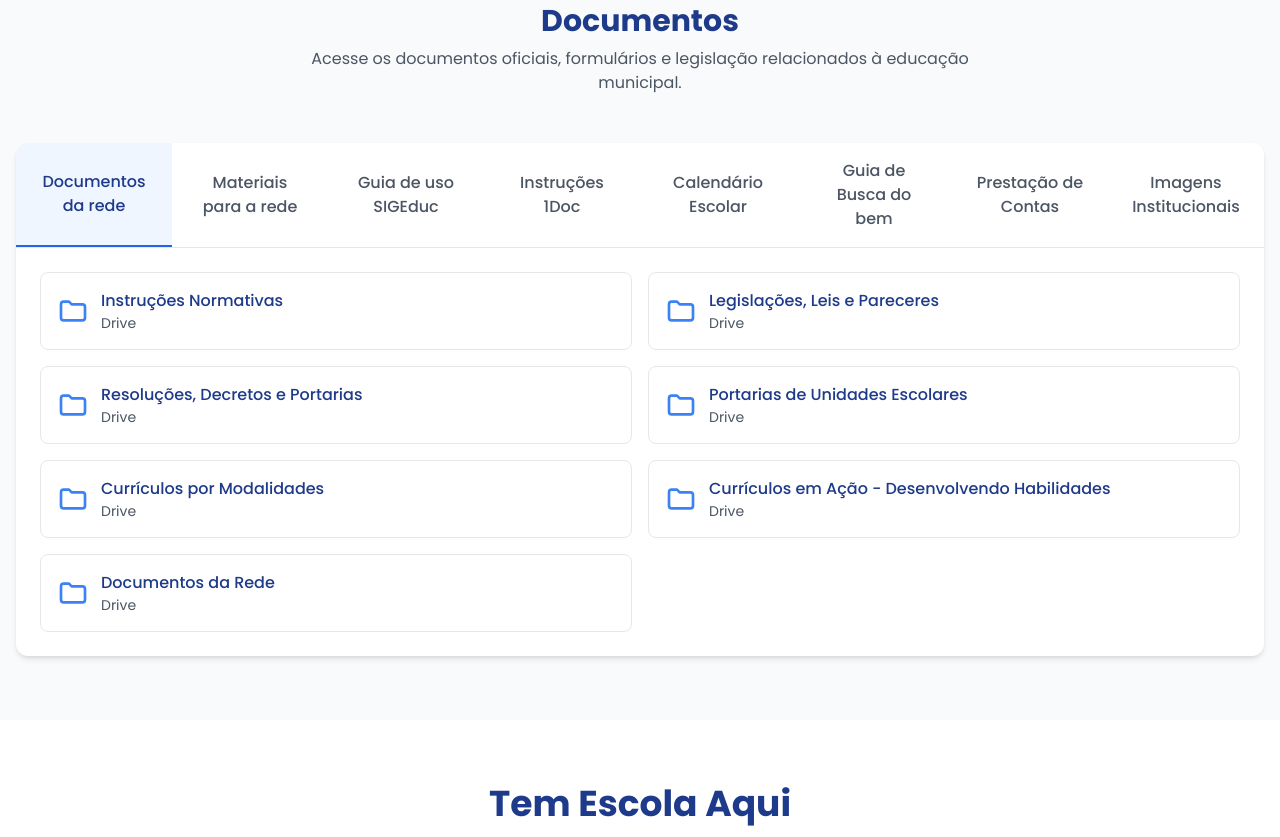
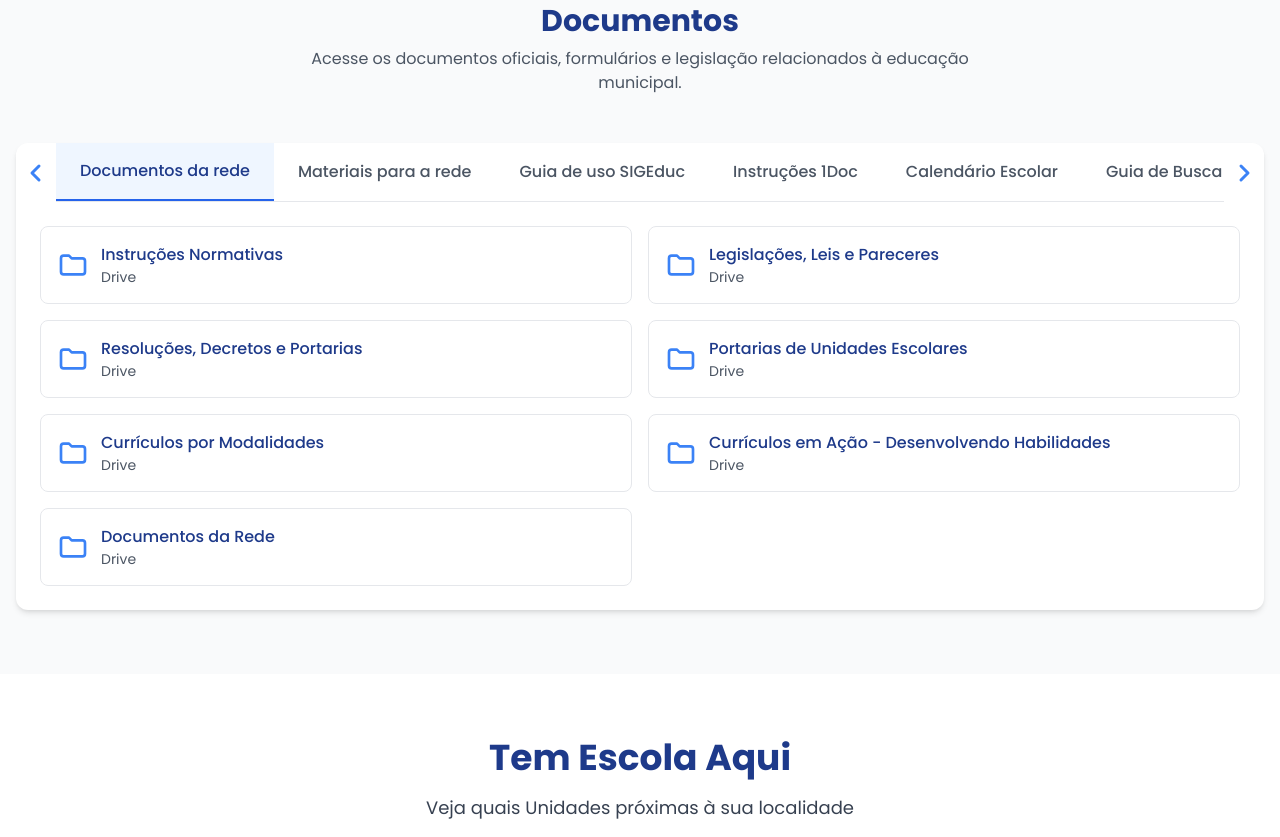
Before and after one commit to Alan-SEDUCE/SEDUC, a plain HTML site: page main.html in a window 1280 px wide. Shown: the part 1662-2499 px from the top of the page. Drawn offline with nearby package versions, Linux system fonts and the light colour scheme.

Commit message:
seta documentos

```diff
--- a/main.html
+++ b/main.html
@@ -52,6 +52,14 @@
 
       .accordion-content.active {
         max-height: 500px;
+      }
+
+      .no-scrollbar::-webkit-scrollbar {
+        display: none;
+      }
+      .no-scrollbar {
+        -ms-overflow-style: none;
+        scrollbar-width: none;
       }
     </style>
   </head>
@@ -528,6 +536,7 @@
         </div>
       </div>
     </section>
+
     <!-- Documents Section -->
     <section id="documentos" class="py-16 bg-gray-50">
       <div class="container mx-auto px-4">
@@ -540,54 +549,102 @@
         </div>
 
         <div class="bg-white rounded-xl shadow-md overflow-hidden">
-          <div class="flex border-b">
+          <div class="relative">
+            <!-- Left Arrow -->
             <button
-              class="tab-button py-4 px-6 font-medium text-blue-900 border-b-2 border-blue-600 bg-blue-50 flex-1 text-center"
+              id="scroll-left"
+              class="absolute left-0 top-1/2 transform -translate-y-1/2 z-10 p-2"
+            >
+              <svg
+                xmlns="http://www.w3.org/2000/svg"
+                class="h-6 w-6 text-blue-500"
+                fill="none"
+                viewBox="0 0 24 24"
+                stroke="currentColor"
+              >
+                <path
+                  stroke-linecap="round"
+                  stroke-linejoin="round"
+                  stroke-width="3"
+                  d="M15 19l-7-7 7-7"
+                />
+              </svg>
+            </button>
+
+            <!-- Tabs Container (Scrollable) -->
+            <div
+              id="tabs-scroll"
+              class="flex overflow-x-auto whitespace-nowrap no-scrollbar border-b mx-10"
+            >
+              <button
+                class="tab-button py-4 px-6 font-medium text-blue-900 border-b-2 border-blue-600 bg-blue-50 flex-shrink-0 text-center"
                 data-tab="documentos-rede"
               >
                 Documentos da rede
               </button>
               <button
-              class="tab-button py-4 px-6 font-medium text-gray-600 hover:text-blue-900 flex-1 text-center"
+                class="tab-button py-4 px-6 font-medium text-gray-600 hover:text-blue-900 flex-shrink-0 text-center"
                 data-tab="materiais-rede"
               >
                 Materiais para a rede
               </button>
               <button
-              class="tab-button py-4 px-6 font-medium text-gray-600 hover:text-blue-900 flex-1 text-center"
+                class="tab-button py-4 px-6 font-medium text-gray-600 hover:text-blue-900 flex-shrink-0 text-center"
                 data-tab="guia-sigeduc"
               >
                 Guia de uso SIGEduc
               </button>
               <button
-              class="tab-button py-4 px-6 font-medium text-gray-600 hover:text-blue-900 flex-1 text-center"
+                class="tab-button py-4 px-6 font-medium text-gray-600 hover:text-blue-900 flex-shrink-0 text-center"
                 data-tab="instrucoes-1doc"
               >
                 Instruções 1Doc
               </button>
               <button
-              class="tab-button py-4 px-6 font-medium text-gray-600 hover:text-blue-900 flex-1 text-center"
-              data-tab="calendario"
+                class="tab-button py-4 px-6 font-medium text-gray-600 hover:text-blue-900 flex-shrink-0 text-center"
+                data-tab="calendario-2025"
               >
                 Calendário Escolar
               </button>
               <button
-              class="tab-button py-4 px-6 font-medium text-gray-600 hover:text-blue-900 flex-1 text-center"
+                class="tab-button py-4 px-6 font-medium text-gray-600 hover:text-blue-900 flex-shrink-0 text-center"
                 data-tab="guia-busca"
               >
                 Guia de Busca do bem
               </button>
               <button
-              class="tab-button py-4 px-6 font-medium text-gray-600 hover:text-blue-900 flex-1 text-center"
+                class="tab-button py-4 px-6 font-medium text-gray-600 hover:text-blue-900 flex-shrink-0 text-center"
                 data-tab="prestacao-contas"
               >
                 Prestação de Contas
               </button>
               <button
-              class="tab-button py-4 px-6 font-medium text-gray-600 hover:text-blue-900 flex-1 text-center"
+                class="tab-button py-4 px-6 font-medium text-gray-600 hover:text-blue-900 flex-shrink-0 text-center"
                 data-tab="imagens-institucionais"
               >
                 Imagens Institucionais
+              </button>
+            </div>
+
+            <!-- Right Arrow -->
+            <button
+              id="scroll-right"
+              class="absolute right-0 top-1/2 transform -translate-y-1/2 z-10 p-2"
+            >
+              <svg
+                xmlns="http://www.w3.org/2000/svg"
+                class="h-6 w-6 text-blue-500"
+                fill="none"
+                viewBox="0 0 24 24"
+                stroke="currentColor"
+              >
+                <path
+                  stroke-linecap="round"
+                  stroke-linejoin="round"
+                  stroke-width="3"
+                  d="M9 5l7 7-7 7"
+                />
+              </svg>
             </button>
           </div>
 
@@ -1020,7 +1077,7 @@
           </div>
 
           <!-- Tab Content: Calendário Escolar -->
-          <div class="tab-content p-6">
+          <div id="calendario-2025" class="tab-content p-6">
             <div class="grid grid-cols-1 md:grid-cols-2 gap-4">
               <a
                 href="https://drive.google.com/file/d/18iv28tFa-vGopjQq6FB-5nUZTCDAFQgt/view?usp=sharing"
@@ -1946,6 +2003,15 @@
 
       mobileMenuButton.addEventListener("click", () => {
         menu.classList.toggle("hidden");
+      });
+
+      //Tab arrows
+      const scrollContainer = document.getElementById("tabs-scroll");
+      document.getElementById("scroll-left").addEventListener("click", () => {
+        scrollContainer.scrollBy({ left: -150, behavior: "smooth" });
+      });
+      document.getElementById("scroll-right").addEventListener("click", () => {
+        scrollContainer.scrollBy({ left: 150, behavior: "smooth" });
       });
 
       // Tab functionality
```
Lines whose indentation alone changed are shown as unchanged.
